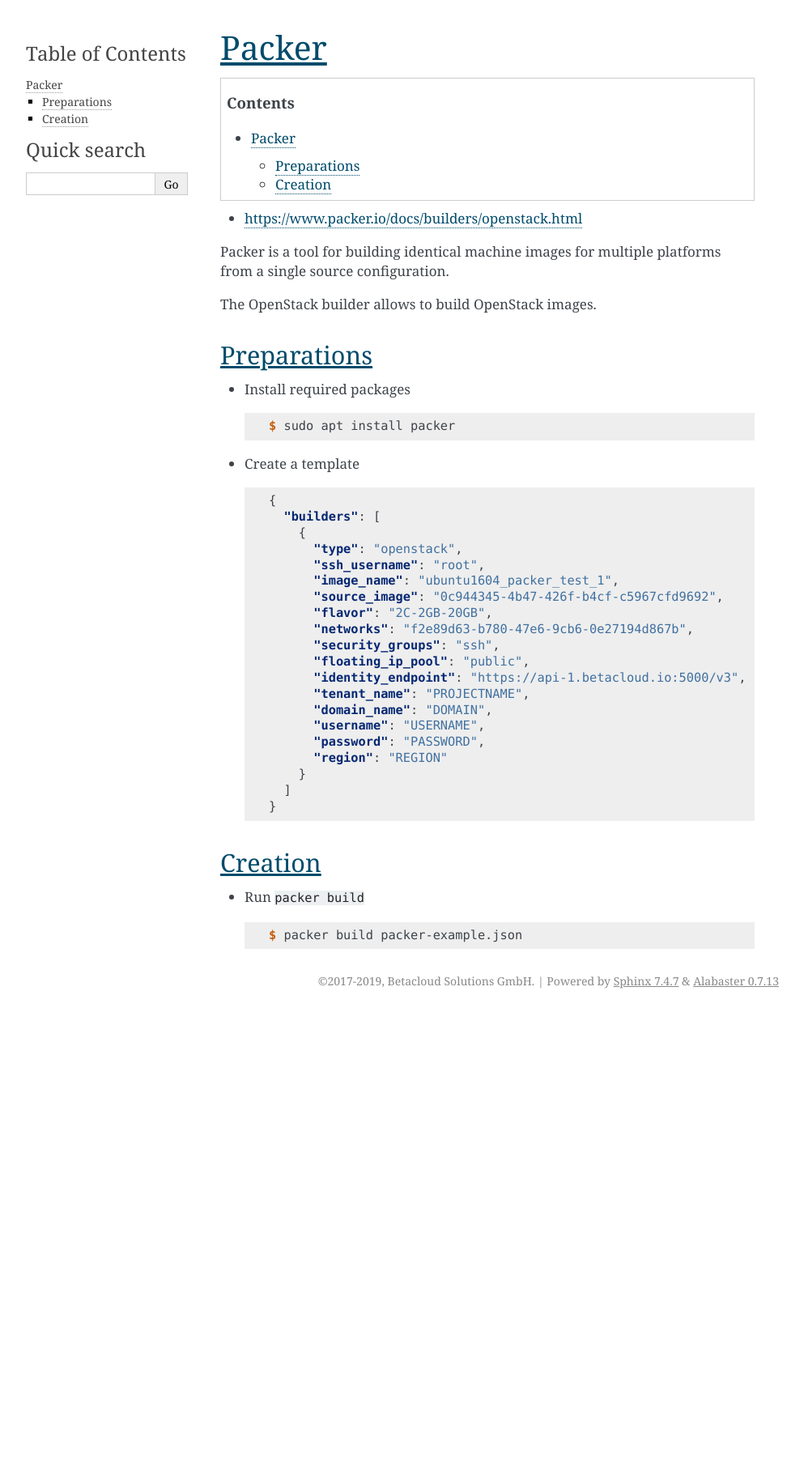
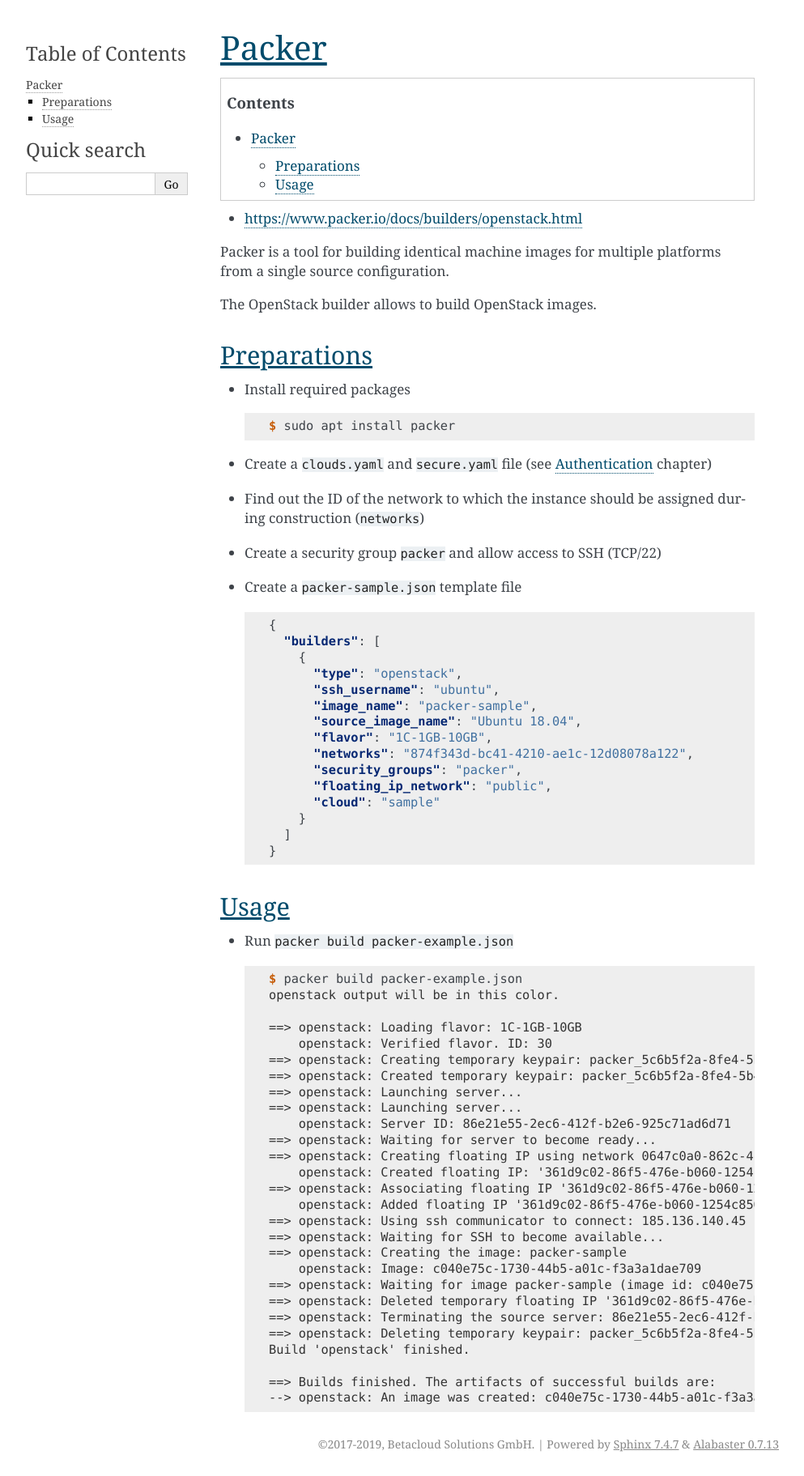
Before and after one commit to betacloud/documentation, a Sphinx documentation site: the page built from source/usage/packer.rst, in a window 1280 px wide. Shown: the whole page at 81% size, without its empty margins (148-1141 px from the left). Built offline with Sphinx 7.4.7, drawn with Linux system fonts in a browser that asks for light colours; before the commit the page ends 1251 px from its top, so only the background shows below that.

Commit message:
Improve packer

```diff
--- a/source/usage/packer.rst
+++ b/source/usage/packer.rst
@@ -20,7 +20,13 @@
 
      $ sudo apt install packer
 
-* Create a template
+* Create a ``clouds.yaml`` and ``secure.yaml`` file (see :ref:`Authentication` chapter)
+
+* Find out the ID of the network to which the instance should be assigned during construction (``networks``)
+
+* Create a security group ``packer`` and allow access to SSH (TCP/22)
+
+* Create a ``packer-sample.json`` template file
 
   .. code-block:: json
 
@@ -28,29 +34,50 @@
        "builders": [
          {
            "type": "openstack",
-           "ssh_username": "root",
-           "image_name": "ubuntu1604_packer_test_1",
-           "source_image": "0c944345-4b47-426f-b4cf-c5967cfd9692",
-           "flavor": "2C-2GB-20GB",
-           "networks": "f2e89d63-b780-47e6-9cb6-0e27194d867b",
-           "security_groups": "ssh",
-           "floating_ip_pool": "public",
-           "identity_endpoint": "https://api-1.betacloud.io:5000/v3",
-           "tenant_name": "PROJECTNAME",
-           "domain_name": "DOMAIN",
-           "username": "USERNAME",
-           "password": "PASSWORD",
-           "region": "REGION"
+           "ssh_username": "ubuntu",
+           "image_name": "packer-sample",
+           "source_image_name": "Ubuntu 18.04",
+           "flavor": "1C-1GB-10GB",
+           "networks": "874f343d-bc41-4210-ae1c-12d08078a122",
+           "security_groups": "packer",
+           "floating_ip_network": "public",
+           "cloud": "sample"
          }
        ]
      }
 
 
-Creation
-========
+Usage
+=====
 
-* Run ``packer build``
+* Run ``packer build packer-example.json``
 
   .. code-block:: console
 
      $ packer build packer-example.json
+     openstack output will be in this color.
+
+     ==> openstack: Loading flavor: 1C-1GB-10GB
+         openstack: Verified flavor. ID: 30
+     ==> openstack: Creating temporary keypair: packer_5c6b5f2a-8fe4-5b46-2cdf-6173e4eb9400 ...
+     ==> openstack: Created temporary keypair: packer_5c6b5f2a-8fe4-5b46-2cdf-6173e4eb9400
+     ==> openstack: Launching server...
+     ==> openstack: Launching server...
+         openstack: Server ID: 86e21e55-2ec6-412f-b2e6-925c71ad6d71
+     ==> openstack: Waiting for server to become ready...
+     ==> openstack: Creating floating IP using network 0647c0a0-862c-4c7e-9433-4558fcc5573b ...
+         openstack: Created floating IP: '361d9c02-86f5-476e-b060-1254c850a78e' (185.136.140.45)
+     ==> openstack: Associating floating IP '361d9c02-86f5-476e-b060-1254c850a78e' (185.136.140.45) with instance port...
+         openstack: Added floating IP '361d9c02-86f5-476e-b060-1254c850a78e' (185.136.140.45) to instance!
+     ==> openstack: Using ssh communicator to connect: 185.136.140.45
+     ==> openstack: Waiting for SSH to become available...
+     ==> openstack: Creating the image: packer-sample
+         openstack: Image: c040e75c-1730-44b5-a01c-f3a3a1dae709
+     ==> openstack: Waiting for image packer-sample (image id: c040e75c-1730-44b5-a01c-f3a3a1dae709) to become ready...
+     ==> openstack: Deleted temporary floating IP '361d9c02-86f5-476e-b060-1254c850a78e' (185.136.140.45)
+     ==> openstack: Terminating the source server: 86e21e55-2ec6-412f-b2e6-925c71ad6d71 ...
+     ==> openstack: Deleting temporary keypair: packer_5c6b5f2a-8fe4-5b46-2cdf-6173e4eb9400 ...
+     Build 'openstack' finished.
+
+     ==> Builds finished. The artifacts of successful builds are:
+     --> openstack: An image was created: c040e75c-1730-44b5-a01c-f3a3a1dae709
```
